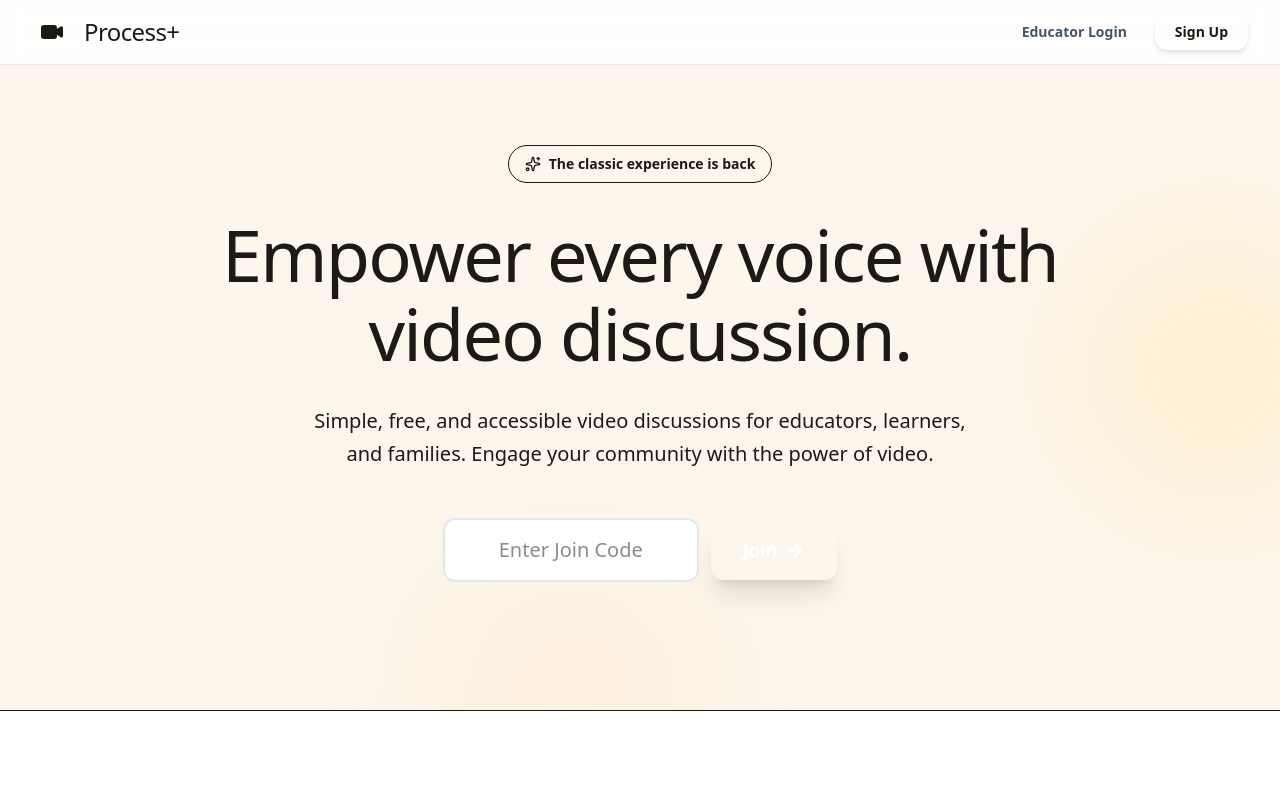
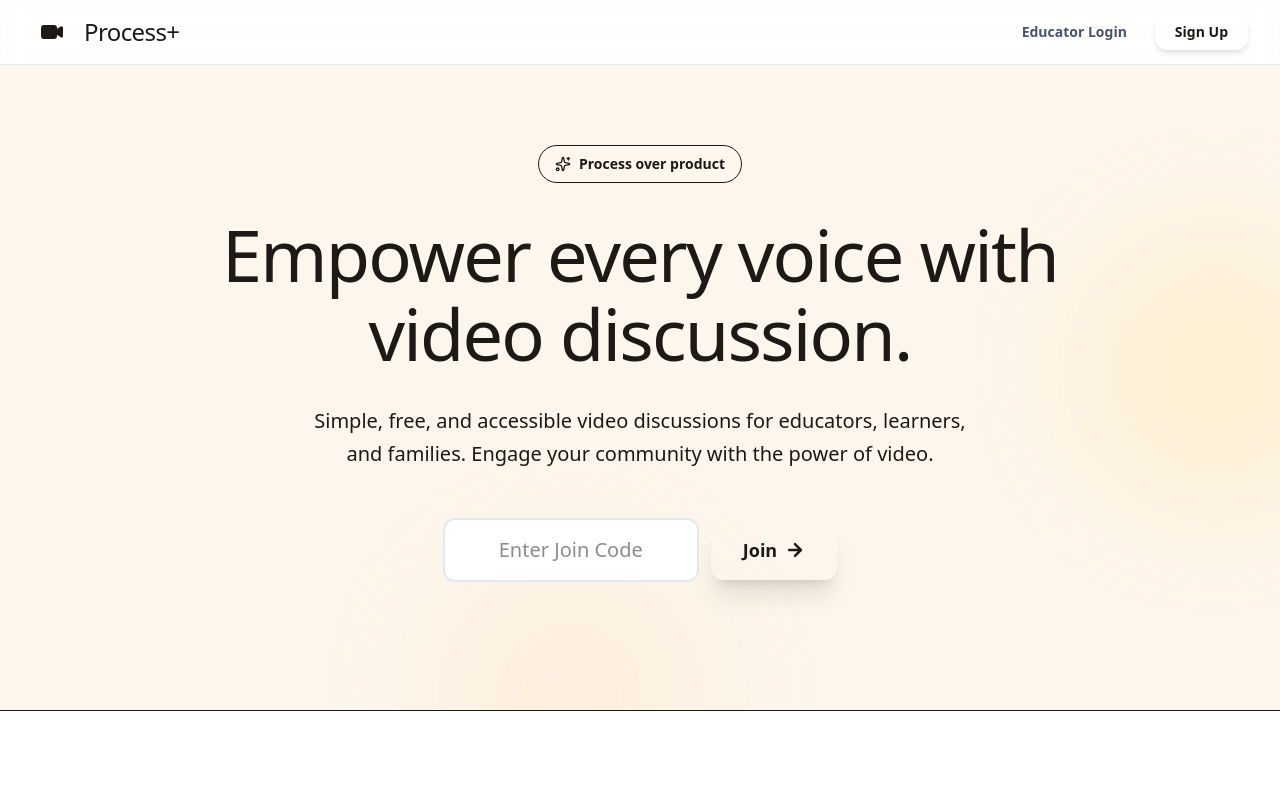
Before and after one commit to mrdavola/process-plus, a Next.js app: page / in a window 1280 px wide. Shown: the top 800 px of the page. Built offline with nearby package versions, Linux system fonts and the light colour scheme; no server answers.

Commit message:
fix: resolve button text contrast and update hero copy

```diff
--- a/src/app/dashboard/page.tsx
+++ b/src/app/dashboard/page.tsx
@@ -101,7 +101,7 @@ export default function DashboardPage() {
                         <button
                             type="submit"
                             disabled={isCreating || !newStudioTitle.trim()}
-                            className="px-6 py-3 bg-brand-amber hover:bg-brand-amber/90 text-white font-bold rounded-xl transition-all shadow-md disabled:opacity-50 disabled:cursor-not-allowed flex items-center gap-2"
+                            className="px-6 py-3 bg-brand-amber hover:bg-brand-amber/90 text-brand-warm font-bold rounded-xl transition-all shadow-md disabled:opacity-50 disabled:cursor-not-allowed flex items-center gap-2"
                         >
                             {isCreating ? <Loader2 className="animate-spin" size={20} /> : <Plus size={20} />}
                             Create Studio
--- a/src/app/page.tsx
+++ b/src/app/page.tsx
@@ -45,7 +45,7 @@ export default function Home() {
         <div className="max-w-7xl mx-auto px-4 sm:px-6 lg:px-8 relative z-10 text-center">
           <div className="inline-flex items-center gap-2 px-4 py-2 rounded-full bg-brand-amber/10 text-brand-amber text-sm font-bold mb-8 border border-brand-amber/20 animate-in fade-in slide-in-from-bottom-4 duration-700">
             <Sparkles size={16} />
-            <span>The classic experience is back</span>
+            <span>Process over product</span>
           </div>
 
           <h1 className="text-5xl md:text-7xl font-display tracking-tight text-brand-warm mb-8 max-w-4xl mx-auto leading-[1.1] animate-in fade-in slide-in-from-bottom-8 duration-1000 delay-100">
@@ -69,7 +69,7 @@ export default function Home() {
               <button
                 type="submit"
                 disabled={isJoining || !joinCode.trim()}
-                className="w-full sm:w-auto px-8 py-4 bg-brand-amber hover:bg-brand-amber/90 disabled:bg-brand-amber/50 text-white text-lg font-bold rounded-xl shadow-xl shadow-brand-amber/20 flex items-center justify-center gap-2 transition-all hover:-translate-y-1"
+                className="w-full sm:w-auto px-8 py-4 bg-brand-amber hover:bg-brand-amber/90 disabled:bg-brand-amber/50 text-brand-warm text-lg font-bold rounded-xl shadow-xl shadow-brand-amber/20 flex items-center justify-center gap-2 transition-all hover:-translate-y-1"
               >
                 {isJoining ? "Joining..." : "Join"}
                 {!isJoining && <ArrowRight size={20} strokeWidth={3} />}
@@ -79,7 +79,7 @@ export default function Home() {
 
             {user && (
               <div className="mt-8">
-                <Link href="/dashboard" className="px-8 py-4 bg-white border-2 border-brand-amber/20 text-brand-amber hover:bg-brand-amber/5 text-lg font-bold rounded-xl shadow-sm flex items-center justify-center gap-2 transition-all hover:-translate-y-1">
+                <Link href="/dashboard" className="px-8 py-4 bg-white border-2 border-brand-amber/20 text-brand-warm hover:bg-brand-amber/5 text-lg font-bold rounded-xl shadow-sm flex items-center justify-center gap-2 transition-all hover:-translate-y-1">
                   Go to Dashboard <ArrowRight size={20} strokeWidth={3} />
                 </Link>
               </div>
```
